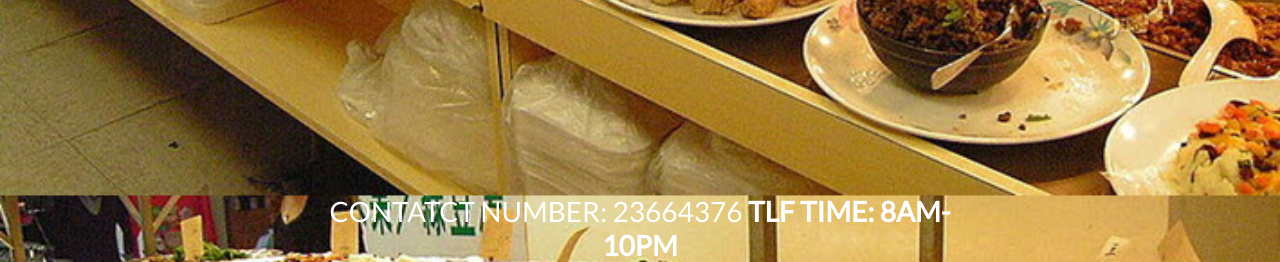
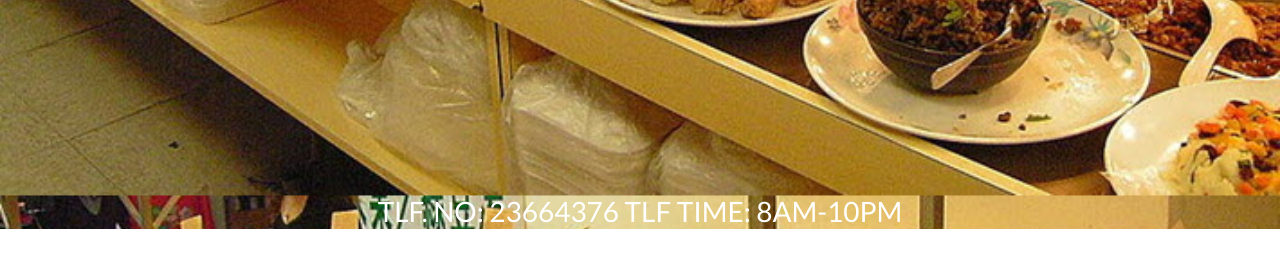
Before and after one commit to asifdanishyar/OnlineShoppingApp, a Django app: page / in a window 1280 px wide. Shown: the part 605-867 px from the top of the page. After the commit the page ends 834 px from the top, so only its background shows below. Run offline with Django 3.2, Linux system fonts and the light colour scheme; some libraries are stand-ins or nearby versions.

Commit message:
upgraded footer

```diff
--- a/home/templates/home/index.html
+++ b/home/templates/home/index.html
@@ -26,6 +26,6 @@
         </div>
     </div>
     <div class="container">
-        <h3 class="logo-font text-white h3 footer">Contatct number: 23664376  <strong>Tlf time: 8am-10pm</strong></h3>
+        <h3 class="logo-font text-white h3 footer">TLF. No: 23664376                Tlf time: 8am-10pm</h3>
     </div>
 {% endblock %}
--- a/static/css/base.css
+++ b/static/css/base.css
@@ -271,8 +271,6 @@ input[name='q']::placeholder {
 .footer {
    text-align: center;
    align-items: center;
-   padding-left: 15%;
-   padding-right: 15%;
 }
 
 /* fixed top navbar only on medium and up */
```
